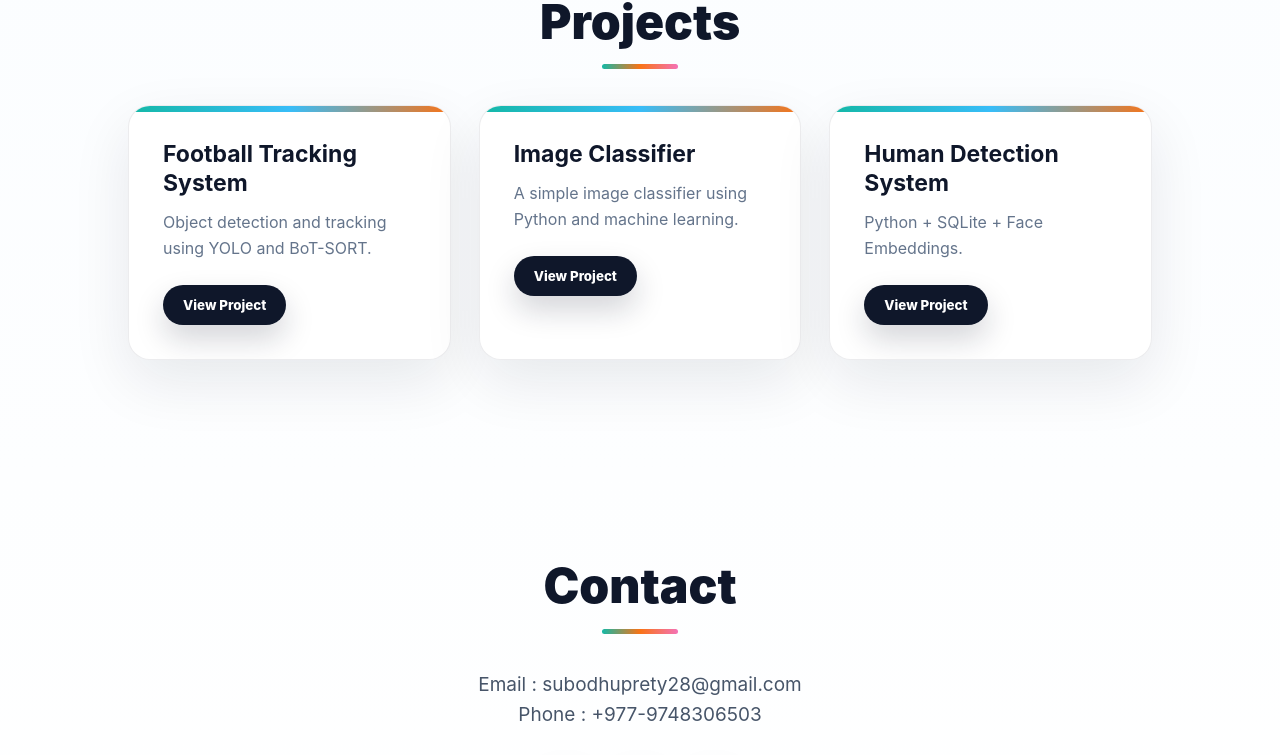
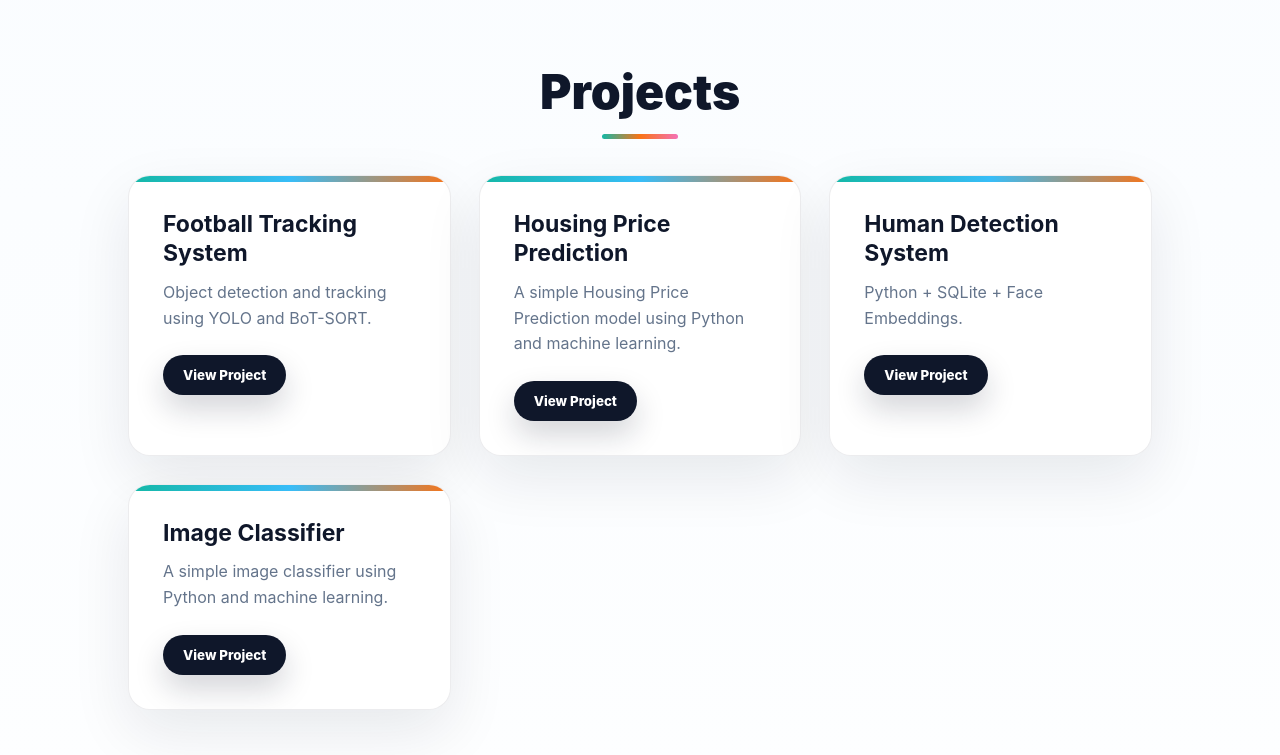
Before and after one commit to Subodh025/portfolio_website, a plain HTML site: page index.html in a window 1280 px wide. Shown: the part 2718-3473 px from the top of the page. Drawn offline with Linux system fonts and the light colour scheme.

Commit message:
added new projects

```diff
--- a/index.html
+++ b/index.html
@@ -84,8 +84,8 @@ I am an Electronics and Communication Engineering student with strong interest i
 Artificial Intelligence, Deep Learning, Computer Vision,<br>
 UI/UX Design and Software Development.<br>
 
-Currently I am working on object detection and tracking using
-YOLO, OpenCV and BoT-SORT.
+I'm currently Learning React.js and exploring the world of web development.<br>
+I'm also Continuously working on improving my skills in Python, C/C++, and Machine Learning.Built several projects in these technologies.You can check them out on my Portfolio and Github Profile.<br>
 
 </p>
 
@@ -193,15 +193,16 @@ Object detection and tracking using YOLO and BoT-SORT.
 
 </div>
 
+
 <div class="project">
 
-<h3>Image Classifier</h3>
+<h3>Housing Price Prediction</h3>
 
 <p>
-A simple image classifier using Python and machine learning.
+A simple Housing Price Prediction model using Python and machine learning.
 </p>
 
-<button onclick="window.location.href='https://github.com/Subodh025/Image_Classifier'">View Project</button>
+<button onclick="window.location.href='https://github.com/Subodh025/AI_Model_Training'">View Project</button>
 
 </div>
 
@@ -215,6 +216,18 @@ Python + SQLite + Face Embeddings.
 </p>
 
 <button onclick="window.location.href='https://github.com/Subodh025/Intership_HHC'">View Project</button>
+
+</div>
+
+<div class="project">
+
+<h3>Image Classifier</h3>
+
+<p>
+A simple image classifier using Python and machine learning.
+</p>
+
+<button onclick="window.location.href='https://github.com/Subodh025/Image_Classifier'">View Project</button>
 
 </div>
 
```
